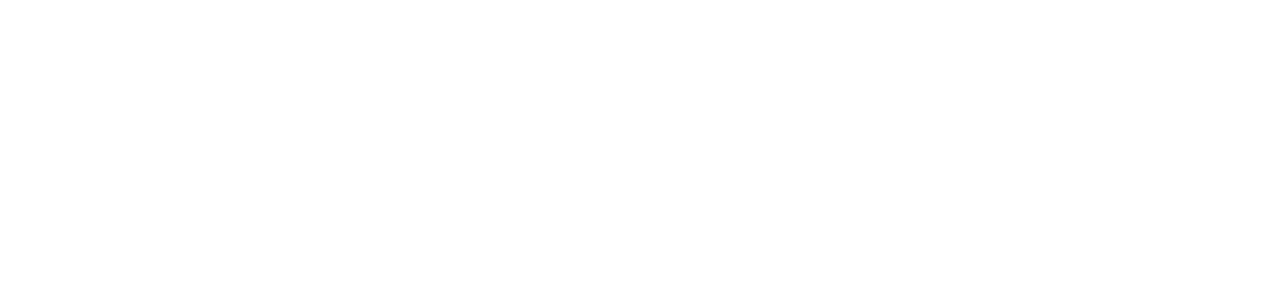
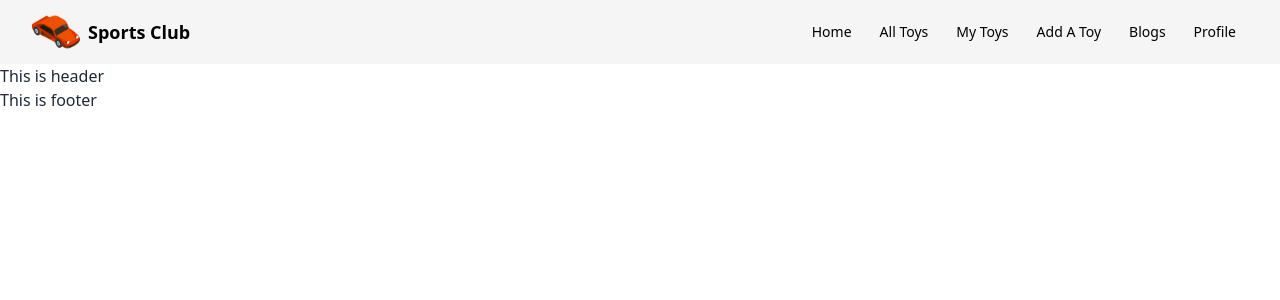
Before and after one commit to MdMizanurRahman1/toy-client-side, a React (Vite) app: page / in a window 1280 px wide. Shown: the top 300 px of the page. Built offline with nearby package versions, Linux system fonts and the light colour scheme.

Commit message:
navbar done

```diff
--- a/src/LayOut/Main.jsx
+++ b/src/LayOut/Main.jsx
@@ -1,10 +1,14 @@
 import React from 'react';
 import { Outlet } from 'react-router-dom';
+import Footer from '../Pages/Footer';
+import NavBar from '../Pages/NavBar';
 
 const Main = () => {
     return (
         <div>
+            <NavBar></NavBar>
             <Outlet></Outlet>
+            <Footer></Footer>
         </div>
     );
 };
--- /dev/null
+++ b/src/Pages/Footer.jsx
@@ -0,0 +1,11 @@
+import React from 'react';
+
+const Footer = () => {
+    return (
+        <div>
+            <h2>This is footer</h2>
+        </div>
+    );
+};
+
+export default Footer;
--- /dev/null
+++ b/src/Pages/Header.jsx
@@ -0,0 +1,11 @@
+import React from 'react';
+
+const Header = () => {
+    return (
+        <div>
+            <h2>This is header</h2>
+        </div>
+    );
+};
+
+export default Header;
--- /dev/null
+++ b/src/Pages/Home.jsx
@@ -0,0 +1,10 @@
+import React from 'react';
+import Header from './Header';
+
+const Home = () => {
+    return (
+        <Header></Header>
+    );
+};
+
+export default Home;
--- /dev/null
+++ b/src/Pages/NavBar.jsx
@@ -0,0 +1,26 @@
+import React from 'react';
+
+const NavBar = () => {
+    return (
+        <nav className='bg-neutral-100'>
+            <div className="max-w-7xl mx-auto px-4 sm:px-2 lg:px-8">
+                <div className="flex items-center justify-between h-16">
+                    <div className="flex items-center">
+                        <img className="block h-12 w-12" src="car.png" alt="Website Logo" />
+                        <h1 className="ml-2 text-black font-bold text-lg">Sports Club</h1>
+                    </div>
+                    <div className="flex items-center gap-1">
+                        <a href="#" className="text-black hover:bg-red-300 px-3 py-2 rounded-md text-sm font-medium">Home</a>
+                        <a href="#" className="text-black hover:bg-red-300 px-3 py-2 rounded-md text-sm font-medium">All Toys</a>
+                        <a href="#" className="text-black hover:bg-red-300 px-3 py-2 rounded-md text-sm font-medium">My Toys</a>
+                        <a href="#" className="text-black hover:bg-red-300 px-3 py-2 rounded-md text-sm font-medium">Add A Toy</a>
+                        <a href="#" className="text-black hover:bg-red-300 px-3 py-2 rounded-md text-sm font-medium">Blogs</a>
+                        <a href="#" className="text-black hover:bg-red-300 px-3 py-2 rounded-md text-sm font-medium">Profile</a>
+                    </div>
+                </div>
+            </div>
+        </nav>
+    );
+};
+
+export default NavBar;
--- a/src/Routes/Routes.jsx
+++ b/src/Routes/Routes.jsx
@@ -1,5 +1,6 @@
 import { createBrowserRouter } from "react-router-dom";
 import Main from "../LayOut/Main";
+import Home from "../Pages/Home";
 
 
 const router = createBrowserRouter([
@@ -9,7 +10,7 @@
         children: [
             {
                 path: '/',
-                element: <></>
+                element: <Home></Home>
             },
         ],
     },
```
Also changed, not shown: public/car.png (added).
